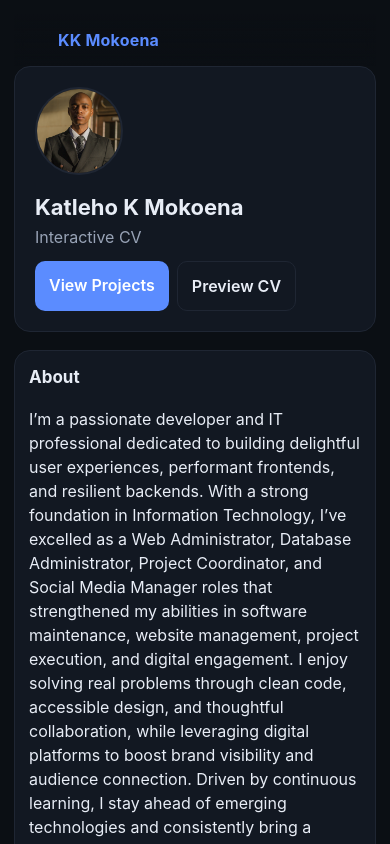
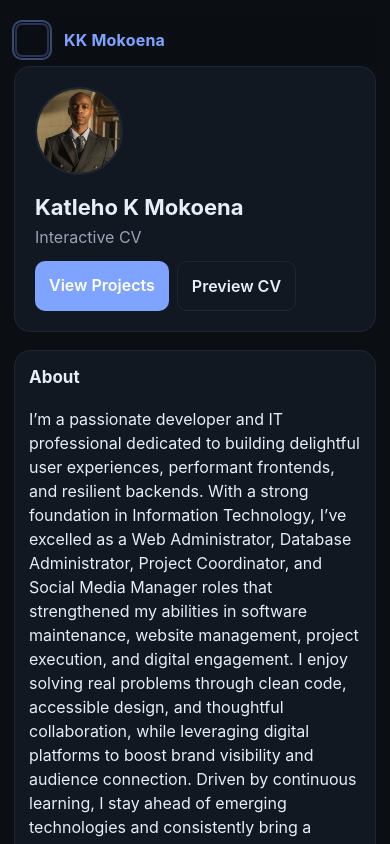
Before and after one commit to KolotiKatlehoMokoena/CV, a React (Vite) app: page / in a window 390 px wide. Shown: the top 844 px of the page. Built offline with nearby package versions, Linux system fonts and the light colour scheme.

Commit message:
style: hamburger light-blue border and visibility; widen mobile breakpoint

```diff
--- a/src/App.css
+++ b/src/App.css
@@ -3,8 +3,8 @@
   --panel: #121822;
   --text: #e8edf6;
   --muted: #98a3b6;
-  --primary: #5b8cff;
-  --primary-600: #4777e6;
+  --primary: #7ea4ff;
+  --primary-600: #5b8cff;
   --border: #1f2633;
 }
 
@@ -23,8 +23,8 @@ a { color: var(--primary); text-decoration: none; }
 
 /* Hamburger + mobile drawer */
 .nav-left { display: flex; align-items: center; gap: 8px; }
-.hamburger { display: none; width: 36px; height: 36px; border-radius: 10px; border: 1px solid var(--border); background: #0f141d; align-items: center; justify-content: center; gap: 4px; }
-.hamburger span { display: block; width: 18px; height: 2px; background: var(--text); transition: transform 200ms ease, opacity 200ms ease; }
+.hamburger { display: none; width: 36px; height: 36px; border-radius: 10px; border: 2px solid var(--primary); background: #0f141d; align-items: center; justify-content: center; gap: 4px; color: var(--primary); box-shadow: 0 0 0 2px rgba(126,164,255,0.25) inset, 0 0 0 2px rgba(126,164,255,0.4); }
+.hamburger span { display: block; width: 18px; height: 3px; background: var(--primary); transition: transform 200ms ease, opacity 200ms ease; }
 .hamburger.open span:nth-child(1) { transform: translateY(6px) rotate(45deg); }
 .hamburger.open span:nth-child(2) { opacity: 0; }
 .hamburger.open span:nth-child(3) { transform: translateY(-6px) rotate(-45deg); }
@@ -97,10 +97,11 @@ main { display: flex; flex-direction: column; gap: 18px; margin-top: 24px; }
 .footer span { flex-basis: 100%; }
 .socials { display: flex; gap: 12px; justify-content: center; }
 
-@media (max-width: 640px) {
+/* Show hamburger and collapse nav on phone/tablet widths */
+@media (max-width: 1024px) {
   .container { padding: 14px; }
   .nav { padding: 8px 0; }
-  .hamburger { display: inline-flex; }
+  .hamburger { display: inline-flex !important; z-index: 60; margin-right: 6px; }
   .nav-list.desktop { display: none; }
   .nav button { padding: 12px 14px; font-size: 16px; }
   .hero { grid-template-columns: 1fr; text-align: left; padding: 20px; }
@@ -119,6 +120,12 @@ main { display: flex; flex-direction: column; gap: 18px; margin-top: 24px; }
   .mobile-menu ul { grid-template-columns: 1fr; }
 }
 
+/* Hide hamburger on wide desktop */
+@media (min-width: 1025px) {
+  .hamburger { display: none; }
+  .nav-list.desktop { display: flex; }
+}
+
 /* Back to Top button removed */
 
 /* Toasts removed */
```
